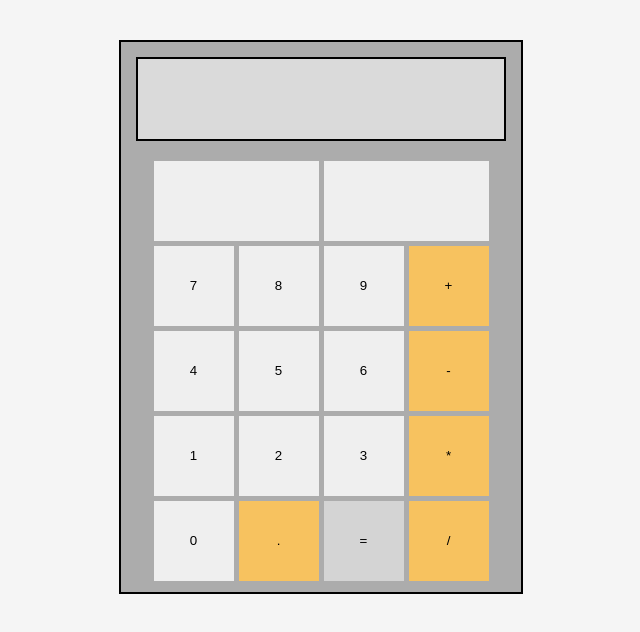
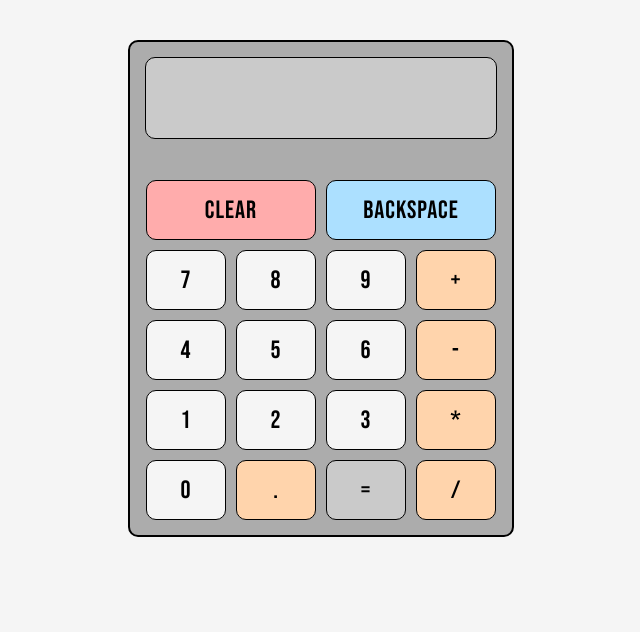
Before and after one commit to Quollveth/odin-calculator, a plain HTML site: page index.html in a window 1280 px wide. Shown: the whole page, without its empty margins (319-959 px from the left). Drawn offline with Linux system fonts and the light colour scheme.

Commit message:
css now looks good

```diff
--- a/index.html
+++ b/index.html
@@ -7,15 +7,22 @@
     <title>Document</title>
     <link rel="stylesheet" href="style.css">
     <script src="script.js"></script>
-    <link rel="preconnect" href="https://fonts.googleapis.com"><link rel="preconnect" href="https://fonts.gstatic.com" crossorigin><link href="https://fonts.googleapis.com/css2?family=Press+Start+2P&display=swap" rel="stylesheet">
+    <link rel="preconnect" href="https://fonts.googleapis.com">
+    <link rel="preconnect" href="https://fonts.gstatic.com" crossorigin>
+    <link href="https://fonts.googleapis.com/css2?family=Bebas+Neue&family=Press+Start+2P&display=swap" rel="stylesheet">
+
 </head>
 <body>
     <div class="container">
-        <section class="visor"><div class="result-container"><input disabled type="text" class="result"></div></section>
+        <section class="visor">
+            <div class="result-container">
+                <input disabled type="text" class="result">
+            </div>
+        </section>
         <section class="keypad">
             <div class="keypad-container">
-                <button id="clear" class="big btn"><p></p></button>
-                <button id="backspace" class="big btn"><p></p></button>
+                <button id="clear" class="big btn"><p>CLEAR</p></button>
+                <button id="backspace" class="big btn"><p>BACKSPACE</p></button>
                 <button id="7" class="number btn"><p>7</p></button>
                 <button id="8" class="number btn"><p>8</p></button>
                 <button id="9" class="number btn"><p>9</p></button>
--- a/style.css
+++ b/style.css
@@ -10,15 +10,30 @@ body, html{
     align-items: center;
 }
 
+:root{
+    --white:#F5F5F5;
+    --orange:#ffd4ac;
+    --lightGrey:#cacaca;
+    --blue:#ace0ff;
+    --red:#ffacac;
+}
+
+/**/
+
 .container{
     margin-top: 40px;
     border: 2px black solid;
     background-color: rgb(172, 172, 172);
-    width: 400px;
-    height: 550px;
+    width: auto;
+    height: auto;
     display: grid;
     grid-template-columns: auto;
     grid-template-rows: repeat(4, 1fr);
+    border-radius: 10px;
+}
+
+section{
+    margin: 15px;
 }
 
 /**/
@@ -29,12 +44,13 @@ input{
 }
 
 .result-container{
-    border: 2px solid black;
-    background-color: #dadada;
+    border: 1px solid black;
+    background-color:var(--lightGrey);
     height: 80px;
-    margin: 15px;
+    width: 350px;
     display: flex;
     justify-content: flex-end;
+    border-radius: 10px;
 }
 
 /**/
@@ -44,32 +60,56 @@ input{
     display: flex;
     justify-content: center;
     align-items: center;
-    margin-top: -30px;
 }
 
 .keypad-container{
     display: grid;
     grid-template-columns: repeat(4, 1fr);
-    grid-template-rows: repeat(5, 1fr);
-    gap: 5px;
+    gap: 10px;
 }
+
+/*buttons*/
 
 .btn{
     border: none;
     cursor: pointer;
     width: 80px;
-    height: 80px;
+    height: 60px;
+    border: solid 1px black;
+    border-radius: 10px;
+    background-color: var(--white);
 }
 
 button.big{
-    width: 165px;
+    width: 170px;
     grid-column: span 2;
 }
 
 button.operator{
-    background-color: #f7c25f;
+    background-color:var(--orange);
 }
 
 button#equal{
-    background-color: #d4d4d4;
+    background-color:var(--lightGrey);
 }
+
+#clear{
+    background-color: var(--red);
+}
+
+#backspace{
+    background-color: var(--blue);
+}
+
+button p{
+    font-family: 'Bebas Neue',sans-serif;
+    font-size: 25px;
+    letter-spacing: 1px;
+}
+
+input{
+    max-width: 350px;
+    text-align: end;
+    font-size: 30px;
+    font-family: 'Press Start 2P','impact',sans-serif;
+}
```
